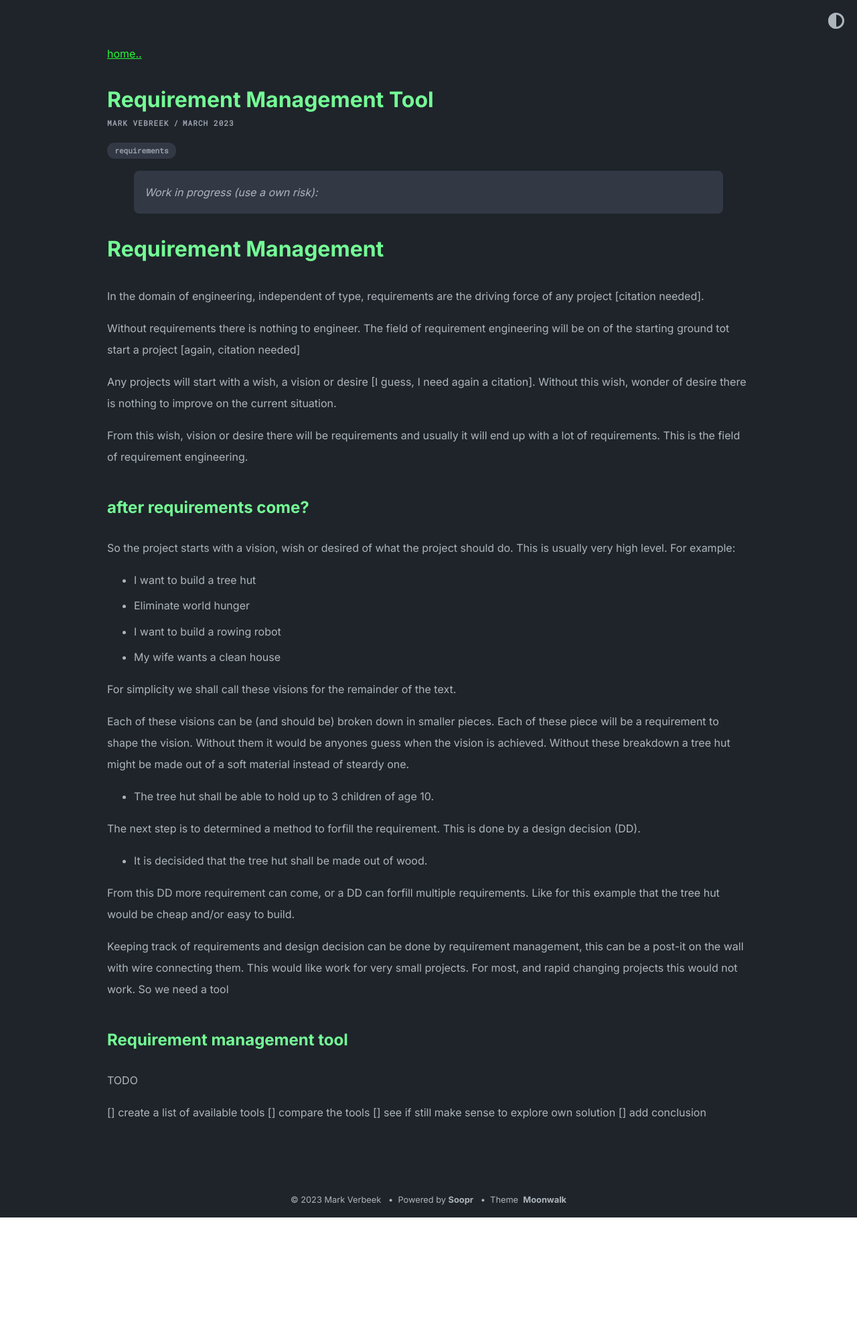
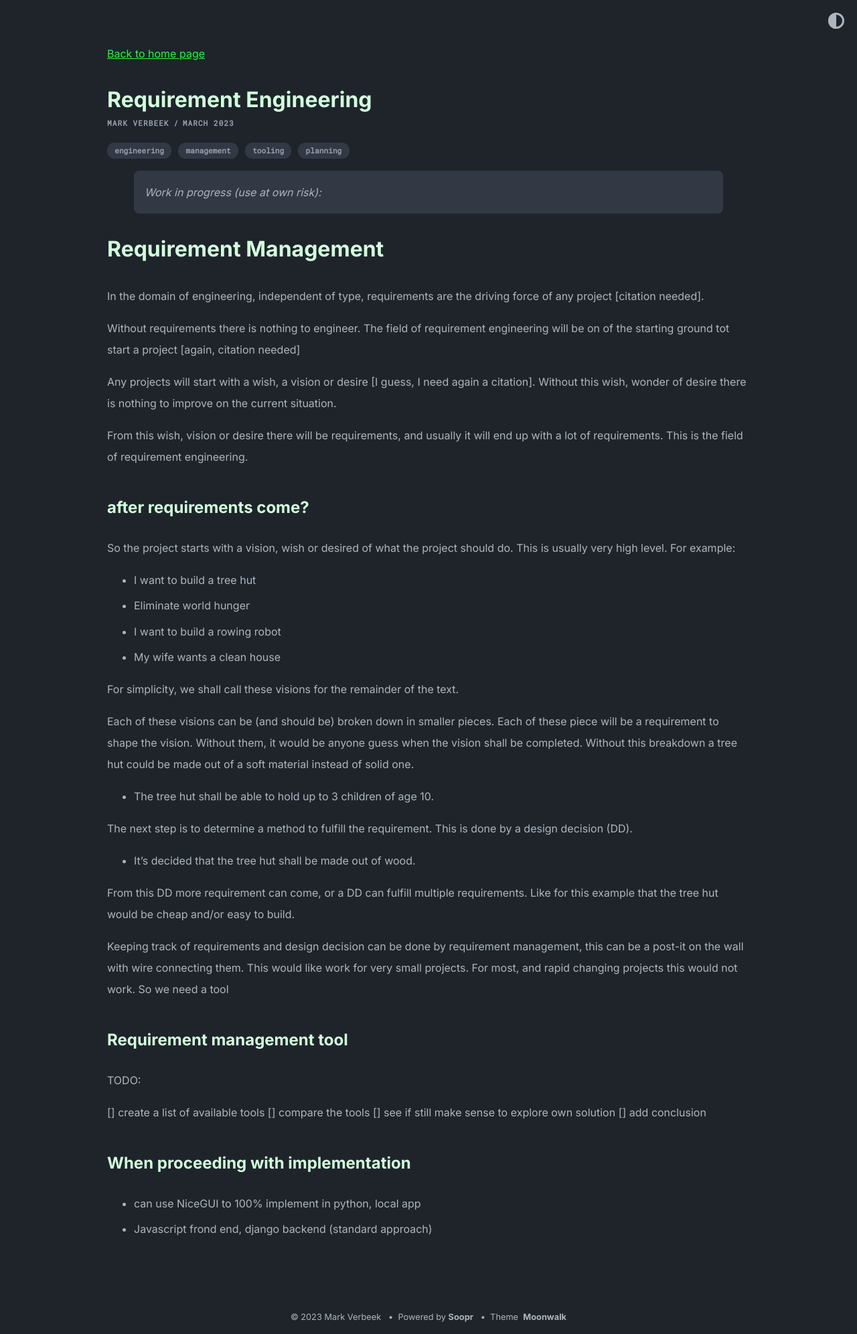
Before and after one commit to MarkVerbeek91/markverbeek91c.github.io, a Jekyll site: the page built from _posts/2023-03-21-RequirementManagement.md, in a window 1280 px wide. Shown: the whole page at 67% size. Built offline with Jekyll 4.4.1, drawn with Linux system fonts in a browser that asks for light colours; before the commit the page ends 1818 px from its top, so only the background shows below that.

Commit message:
further tweaks

```diff
--- a/_config.yml
+++ b/_config.yml
@@ -16,7 +16,7 @@ remote_theme: abhinavs/moonwalk
 theme_config:
   appearance: "dark" # can be "light", "dark" or "auto"
   appearance_toggle: true # if appearance can be switched by user
-  back_home_text: "home.." # customize text for homepage link in post layout
+  back_home_text: "Back to home page" # customize text for homepage link in post layout
   date_format: "%Y-%m-%d" # customize how date is formatted
   show_description: true # show blog description
   show_navbar: true # show horizontal navbar
@@ -31,7 +31,7 @@ theme_config:
   show_tags: true # show tags in a blog posts
   # options for "home" page
   home:
-    title_projects: Portfolio
+    title_projects: Project Portfolio
     title_misc_list: Details
     title_blog: Blog
     title_old_projects: Archived Projects
--- a/_data/home.yml
+++ b/_data/home.yml
@@ -11,7 +11,7 @@ navbar_entries:
 project_entries:
   - title: Rowing Robot
     url: rowingrobot
-    desc: Robots sink, except this one,
+    desc: Robots sink, except this one!
     highlight: NEW
 
   - title: Requirement Management Tool
@@ -21,7 +21,7 @@ project_entries:
 
   - title: LEGO(R) Cable Funitel
     url: legocabletrack
-    desc: You can control visibility from _config.yml file
+    desc: Longest running personal project with LEGO
 
   - title: Open Robotic 6-DOF Arm
     url: openrobotarm
--- a/_posts/2023-03-21-RequirementManagement.md
+++ b/_posts/2023-03-21-RequirementManagement.md
@@ -1,13 +1,15 @@
 ---
-title: Requirement Management Tool
-author: Mark Vebreek
+title: Requirement Engineering
+author: Mark Verbeek
 layout: post
-date: 2023-03-01 08:30:00 +/-0800
-categories: [Robotics, Programming]
-tags: [requirements, ]
+date: 2023-03-23 08:30:00 +/-0800
+categories: [Programming, Requirements]
+tags: [engineering, management, tooling, planning]
+pin: false
+mermaid: true
 ---
 
-> Work in progress (use a own risk):
+> Work in progress (use at own risk):
 {: .prompt-tip }
 
 # Requirement Management
@@ -18,7 +20,7 @@ Without requirements there is nothing to engineer. The field of requirement engi
 
 Any projects will start with a wish, a vision or desire [I guess, I need again a citation]. Without this wish, wonder of desire there is nothing to improve on the current situation.
 
-From this wish, vision or desire there will be requirements and usually it will end up with a lot of requirements. This is the field of requirement engineering.
+From this wish, vision or desire there will be requirements, and usually it will end up with a lot of requirements. This is the field of requirement engineering.
 
 ## after requirements come?
 
@@ -29,25 +31,30 @@ So the project starts with a vision, wish or desired of what the project should
 - I want to build a rowing robot
 - My wife wants a clean house
 
-For simplicity we shall call these visions for the remainder of the text.
+For simplicity, we shall call these visions for the remainder of the text.
 
-Each of these visions can be (and should be) broken down in smaller pieces. Each of these piece will be a requirement to shape the vision. Without them it would be anyones guess when the vision is achieved. Without these breakdown a tree hut might be made out of a soft material instead of steardy one.
+Each of these visions can be (and should be) broken down in smaller pieces. Each of these piece will be a requirement to shape the vision. Without them, it would be anyone guess when the vision shall be completed. Without this breakdown a tree hut could be made out of a soft material instead of solid one.
 
 - The tree hut shall be able to hold up to 3 children of age 10.
 
-The next step is to determined a method to forfill the requirement. This is done by a design decision (DD).
+The next step is to determine a method to fulfill the requirement. This is done by a design decision (DD).
 
-- It is decisided that the tree hut shall be made out of wood.
+- It's decided that the tree hut shall be made out of wood.
 
-From this DD more requirement can come, or a DD can forfill multiple requirements. Like for this example that the tree hut would be cheap and/or easy to build.
+From this DD more requirement can come, or a DD can fulfill multiple requirements. Like for this example that the tree hut would be cheap and/or easy to build.
 
 Keeping track of requirements and design decision can be done by requirement management, this can be a post-it on the wall with wire connecting them. This would like work for very small projects. For most, and rapid changing projects this would not work. So we need a tool
 
 ## Requirement management tool
 
-TODO
+TODO:
 
 [] create a list of available tools
 [] compare the tools
 [] see if still make sense to explore own solution
 [] add conclusion
+
+## When proceeding with implementation
+
+- can use NiceGUI to 100% implement in python, local app
+- Javascript frond end, django backend (standard approach)
--- a/_sass/moonwalk.scss
+++ b/_sass/moonwalk.scss
@@ -77,7 +77,7 @@ html {
 // -------------- THEME SWITCHER -------------- //
 @mixin dark-appearance {
   html, body  {
-      --headings: #74fc96;
+      --headings: #d2ffdd;
       --links: #25fa37;
       --highlight: #41C7C7;
       --bg: #1f242A;
--- /dev/null
+++ b/pyproject.toml
@@ -0,0 +1,5 @@
+[tool.codespell]
+skip = '*.po,*.ts'
+count = ''
+quiet-level = 3
+ignore-words-list = "rouge"
```
Also changed, not shown: _posts/2023-01-01-OpenRobotArm.md (+2 -0 lines), _posts/2023-03-10-RowingRobot.md (+80 -1 lines), .pre-commit-config.yaml (added), logo.png.
